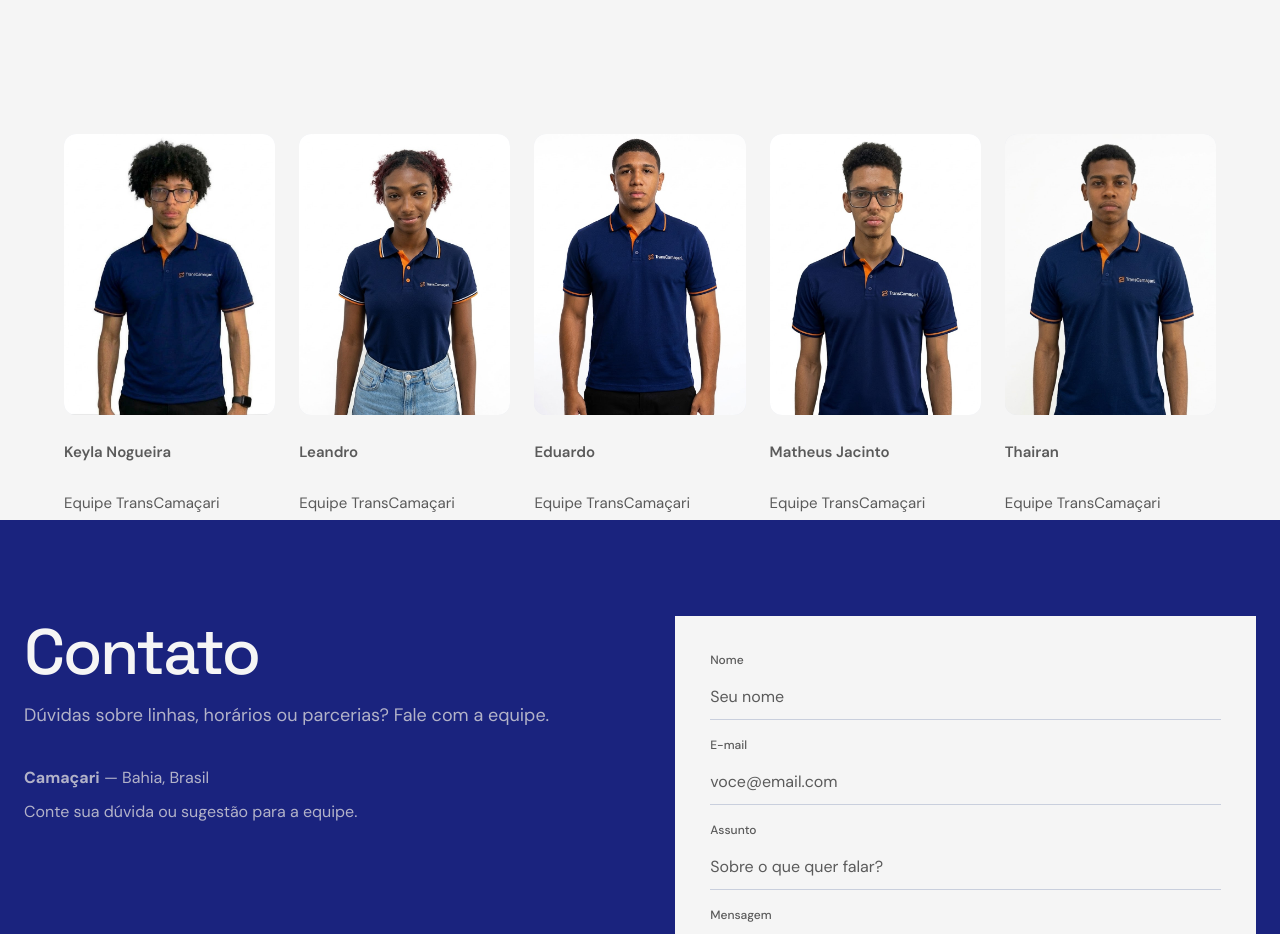
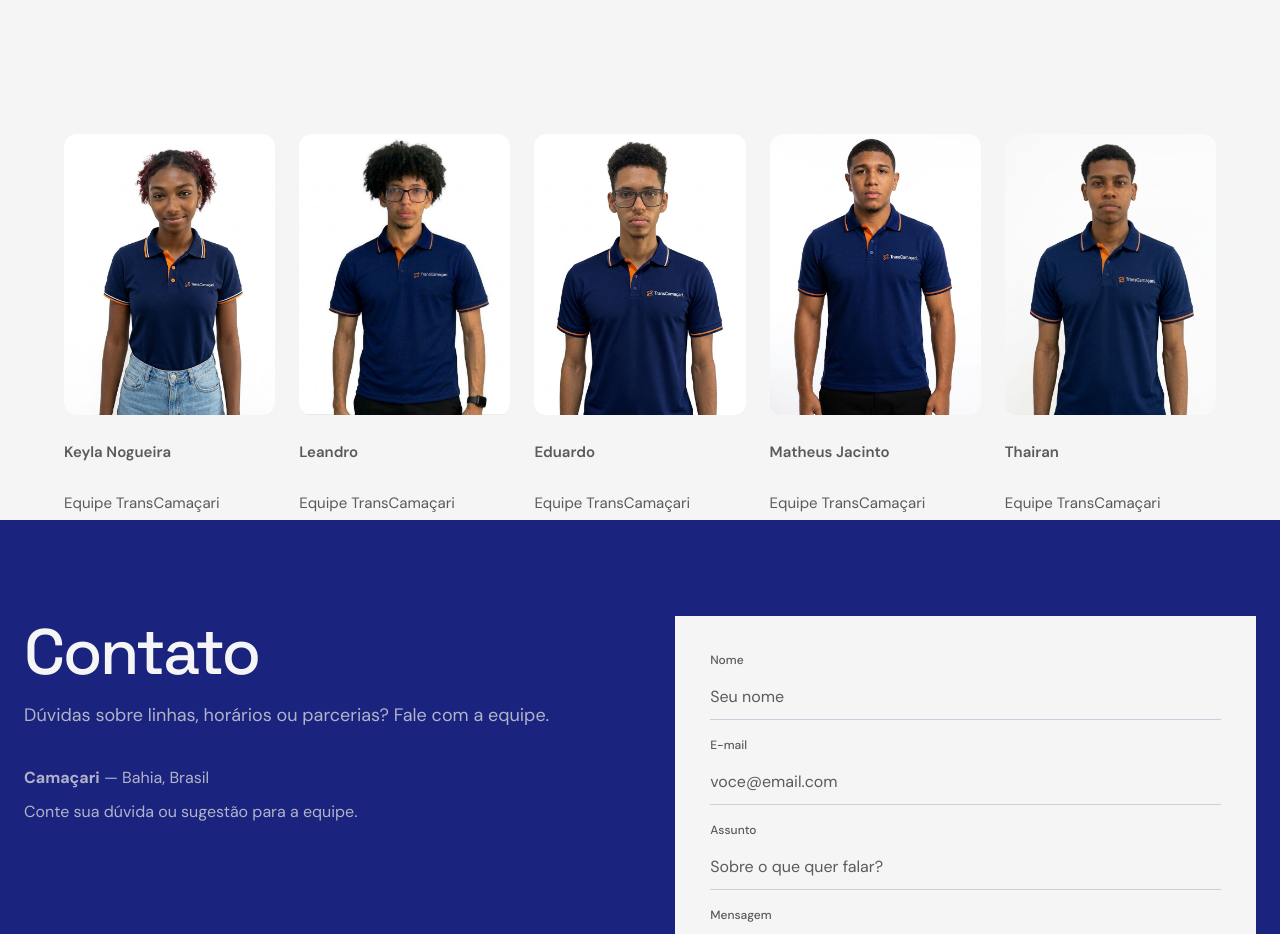
Before and after one commit to Matheusamuel1976/transcamacari, a React (Vite) app in the folder frontend/: page / in a window 1280 px wide. Shown: the part 6340-7274 px from the top of the page. Built offline with nearby package versions, Linux system fonts and the light colour scheme; no server answers; the database is empty.

Commit message:
fix: corrige associacao das fotos da equipe

```diff
--- a/frontend/src/components/chapters/ChapterEquipe.jsx
+++ b/frontend/src/components/chapters/ChapterEquipe.jsx
@@ -1,10 +1,10 @@
 import { ArrowUpRight } from 'lucide-react';
 
 const team = [
-  { name: 'Keyla Nogueira', photo: '/assets/images/team/integrante-01.png' },
-  { name: 'Leandro', photo: '/assets/images/team/integrante-02.png' },
-  { name: 'Eduardo', photo: '/assets/images/team/integrante-03.png' },
-  { name: 'Matheus Jacinto', photo: '/assets/images/team/integrante-04.png' },
+  { name: 'Keyla Nogueira', photo: '/assets/images/team/integrante-02.png' },
+  { name: 'Leandro', photo: '/assets/images/team/integrante-01.png' },
+  { name: 'Eduardo', photo: '/assets/images/team/integrante-04.png' },
+  { name: 'Matheus Jacinto', photo: '/assets/images/team/integrante-03.png' },
   { name: 'Thairan', photo: '/assets/images/team/integrante-05.png' },
 ];
 
```
Also changed, not shown: 2 other files (tests, documents, lock files or other folders).
